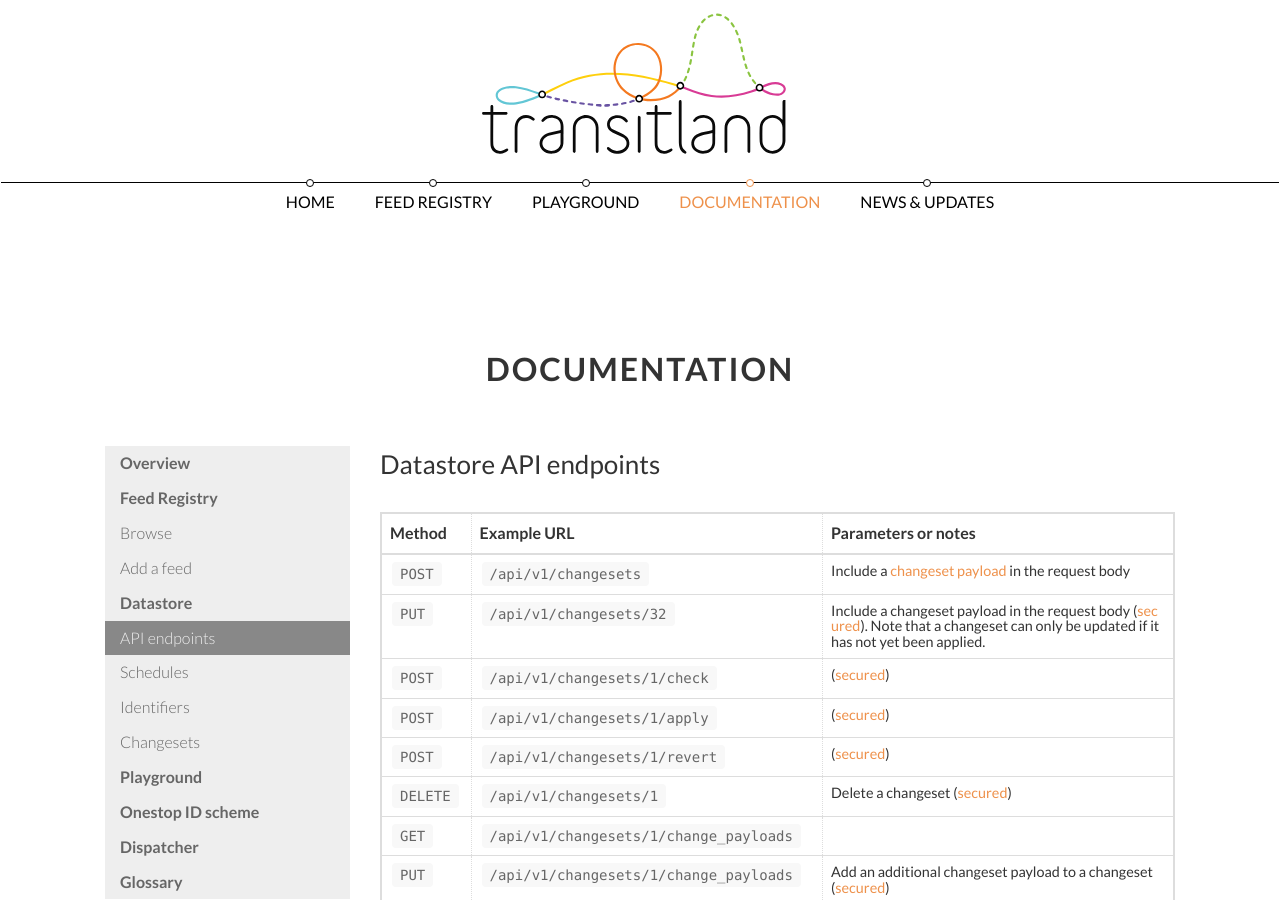
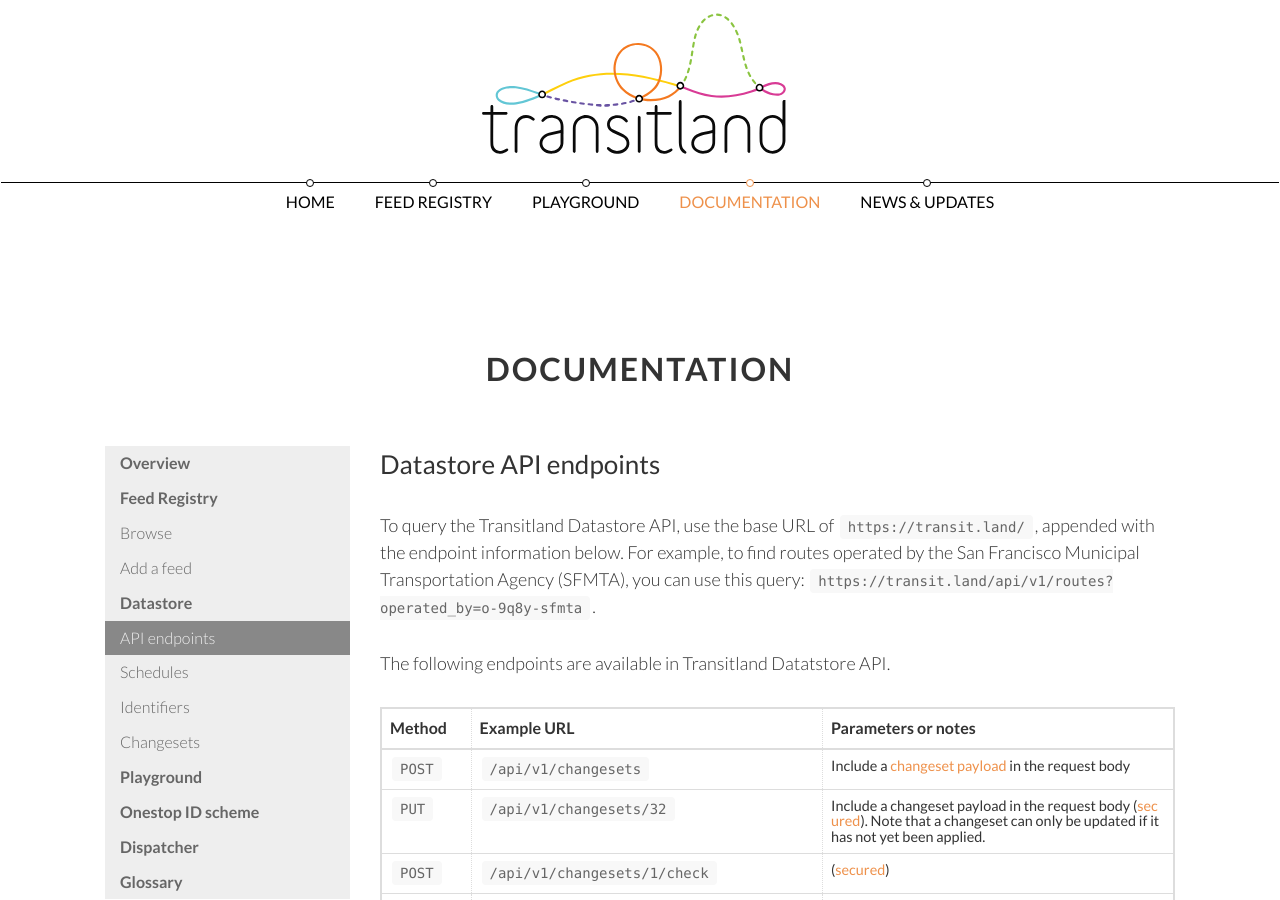
Before and after one commit to transitland/www-transit-land, a Jekyll site: the page built from documentation/datastore/api-endpoints.md, in a window 1280 px wide and 900 px high. Built offline with Jekyll 4.4.1, drawn with Linux system fonts in a browser that asks for light colours; nearby versions of some CDN libraries.

Commit message:
give endpoint base URL info

```diff
--- a/documentation/datastore/api-endpoints.md
+++ b/documentation/datastore/api-endpoints.md
@@ -2,6 +2,10 @@
 title: Datastore API endpoints
 layout: documentation
 ---
+
+To query the Transitland Datastore API, use the base URL of `https://transit.land/`, appended with the endpoint information below. For example, to find routes operated by the San Francisco Municipal Transportation Agency (SFMTA), you can use this query: `https://transit.land/api/v1/routes?operated_by=o-9q8y-sfmta`.
+
+The following endpoints are available in Transitland Datatstore API.
 
 {:#api}
 Method|Example URL  | Parameters or notes
```
